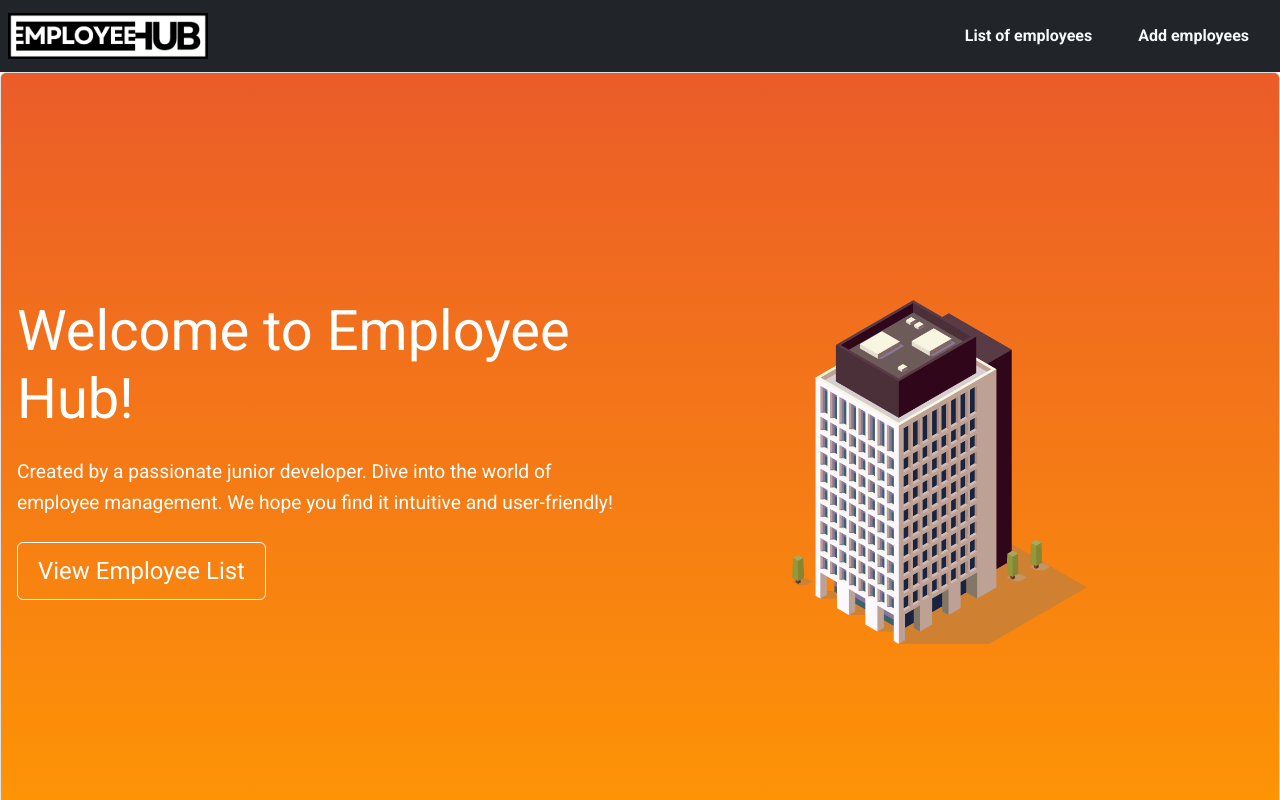
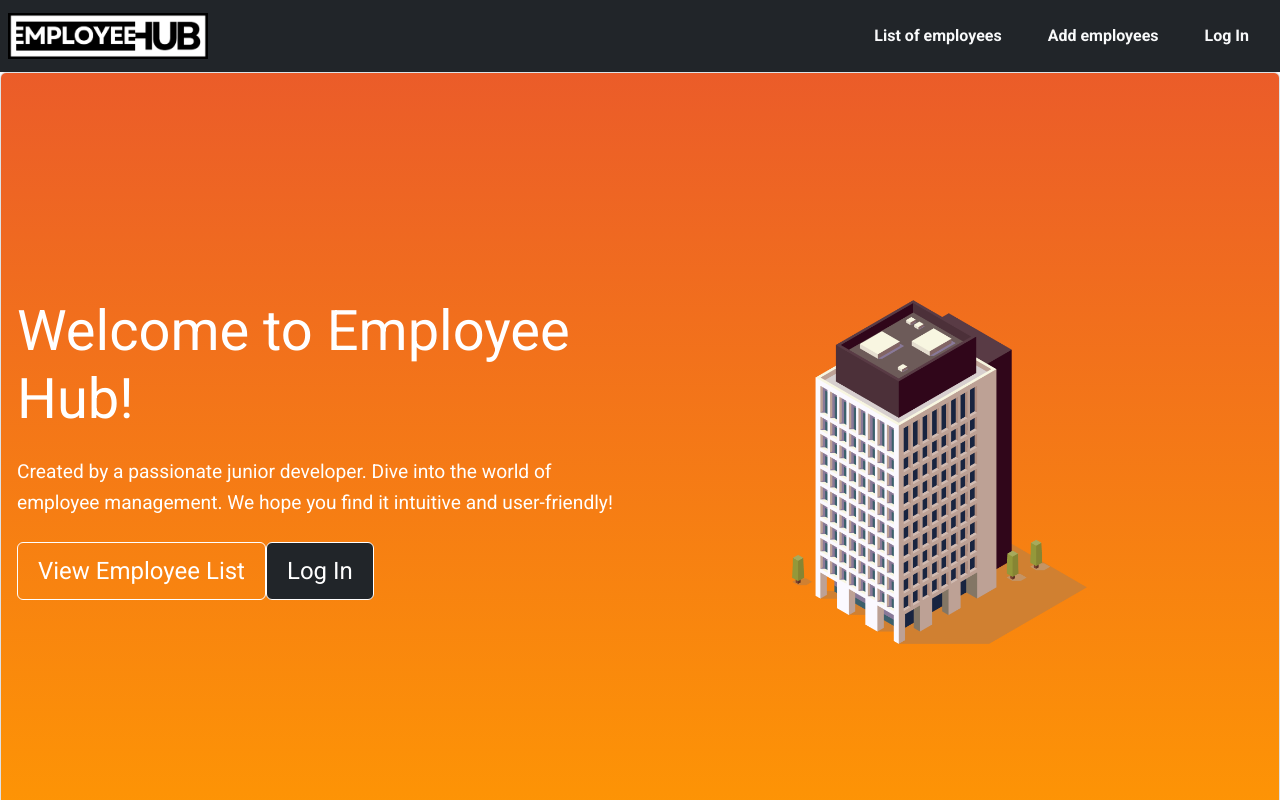
Before and after one commit to ViktorMajor/employee-hub, an Angular app: page / in a window 1280 px wide. Shown: the top 800 px of the page. Built offline with nearby package versions, Linux system fonts and the light colour scheme.

Commit message:
repairing the router and login components

```diff
--- a/src/app/app-routing.module.ts
+++ b/src/app/app-routing.module.ts
@@ -5,6 +5,7 @@ import { RoleService } from './services/role.guard';
 
 const routes: Routes = [
     { path: '', component: HomeComponent },
+    { path: 'auth', loadChildren: () => import('./auth/auth.module').then(m => m.AuthModule) },
     { path: 'employees', loadChildren: () => import('./employee/employee.module').then(m => m.EmployeeModule) },
     { path: 'payments', loadChildren: () => import('./payment/payment.module').then(m => m.PaymentModule), canActivate: [RoleService] },
 ];
--- a/src/app/app.component.html
+++ b/src/app/app.component.html
@@ -1,3 +1,6 @@
 <app-header></app-header>
 <router-outlet></router-outlet>
-<div>footer</div>
+<footer class="mt-5 py-3 bg-light text-center">
+    <p>2023 Employee Hub. Designed by <a href="https://github.com/ViktorMajor/employee-hub">Viktor Major</a></p>
+
+  </footer>
--- a/src/app/auth/components/auth-page/auth-page.component.html
+++ b/src/app/auth/components/auth-page/auth-page.component.html
@@ -1,4 +1,6 @@
 <p>auth-page works!</p>
+<h1>Please log in!</h1>
+<h2>Or ign up </h2>
 
 
 // utl ->  auth -> auth page
--- a/src/app/common/common.module.ts
+++ b/src/app/common/common.module.ts
@@ -1,10 +1,11 @@
 import { NgModule } from '@angular/core';
 import { CommonModule } from '@angular/common';
 import { HeaderComponent } from './components/header/header.component';
+import { RouterModule } from '@angular/router';
 
 @NgModule({
     declarations: [HeaderComponent],
-    imports: [CommonModule],
+    imports: [CommonModule, RouterModule],
     exports: [HeaderComponent],
 })
 export class HubCommonModule {}
--- a/src/app/common/components/header/header.component.html
+++ b/src/app/common/components/header/header.component.html
@@ -1,5 +1,5 @@
 <nav class="navbar navbar-expand-lg navbar-light bg-dark p-2 sticky-top justify-content-end">
-    <a class="navbar-brand" routerLink="/">
+    <a class="navbar-brand" [routerLink]="['/']">
       <img src="assets/images/logo.png" alt="Employee Hub" width="200" />
     </a>
 
@@ -21,14 +21,13 @@
     >
       <ul class="navbar-nav mr-auto ">
         <li class="nav-item">
-          <a class="nav-link text-light" routerLink="/employees"
-            >List of employees</a
-          >
+          <a class="nav-link text-light" [routerLink]="['/employees']">List of employees</a>
         </li>
         <li class="nav-item">
-          <a class="nav-link text-light" routerLink="/employees/add"
-            >Add employees</a
-          >
+          <a class="nav-link text-light" [routerLink]="['/employees/add']">Add employees</a>
+        </li>
+        <li class="nav-item">
+          <a class="nav-link text-light" [routerLink]="['/auth']">Log In</a>
         </li>
       </ul>
     </div>
--- a/src/app/common/components/home/home.component.css
+++ b/src/app/common/components/home/home.component.css
@@ -69,3 +69,8 @@
   background-color: #EB5C29;
   color: white;
 }
+
+.mb-3 {
+  display: flex;
+  flex-direction: row;
+}
--- a/src/app/common/components/home/home.component.html
+++ b/src/app/common/components/home/home.component.html
@@ -9,10 +9,18 @@
         <p class="lead mb-4" style="font-size: 1.2rem; line-height: 1.6">
           Created by a passionate junior developer. Dive into the world of employee management. We hope you find it intuitive and user-friendly!
         </p>
-        <div class="mb-3">
-          <a class="btn btn-outline-primary my-2 my-sm-0" href="/employees" role="button"
-            >View Employee List</a
-          >
+        <div>
+          <div class="mb-0">
+            <a class="btn btn-outline-primary my-2 my-sm-0" href="employees" role="button"
+              >View Employee List</a
+            >
+
+              <a class="btn btn-outline-primary bg-dark my-2 my-sm-0" href="auth" role="button"
+                >Log In</a
+              >
+
+        </div>
+
         </div>
       </div>
 
@@ -65,7 +73,3 @@
   </div>
 
 </div>
-
-<footer class="mt-5 py-3 bg-light text-center">
-  <p>2023 Employee Hub. Designed by <a href="https://github.com/ViktorMajor/employee-hub">Viktor Major</a></p>
-</footer>
```
